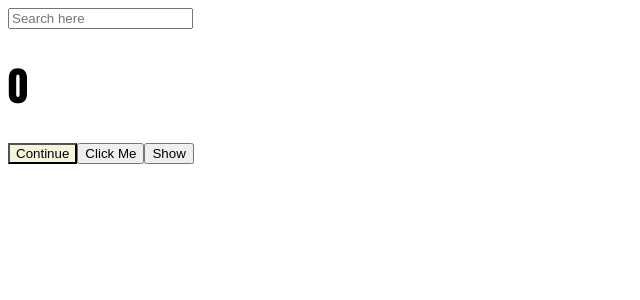
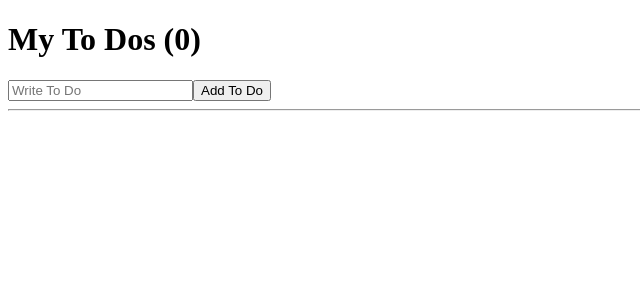
Before and after one commit to 2kmyung/moreact, a React (Create React App) app: page / in a window 1280 px wide. Shown: the top 300 px of the page, without its empty margins (0-640 px from the left). Built offline with nearby package versions, Linux system fonts and the light colour scheme.

Commit message:
To Do List

```diff
--- a/src/App.js
+++ b/src/App.js
@@ -1,58 +1,41 @@
-import Button from "./Button";
-import styles from "./App.module.css";
-import { useState, useEffect } from "react";
-
-function Hello() {
-
-  function onCreated() {
-    console.log("hi");
-    return onDestroyed;
-  }
-
-  function onDestroyed() {
-    console.log("bye");
-  }
-
-  useEffect(onCreated, [])
-
-  return <h1>Hello</h1>
-}
+import { useState } from "react";
 
 function App() {
 
-  const [counter, setCounter] = useState(0);
-  const [keyword, setKeyword] = useState("");
-  const [showing, setShowing] = useState(false);
+  const [toDo, setToDo] = useState("");
+  const [toDos, setToDos] = useState([]);
 
-  const onClick = () => setCounter((prev) => prev + 1);
-  const onChange = (event) => setKeyword(event.target.value);
+  const onChange = (event) => { setToDo(event.target.value); }
+  const onSubmit = (event) => {
+    event.preventDefault();
+    if (toDo === "") {
+      return;
+    }
 
+    setToDos((current) => [toDo, ...current]);
+    setToDo("");
 
-  console.log("I run all the time");
-  useEffect(() => {
-    console.log("awake");
-  }, []);
-  useEffect(() => {
-    if (keyword !== "") {
-      console.log("search for", keyword);
-    }
-  }, [keyword])
+    console.log(toDo);
+  };
 
   return (
-    <div className="App">
-      {showing ? <Hello /> : null}
-      <input
-        value={keyword}
-        onChange={onChange}
-        type="text"
-        placeholder="Search here"
-      />
-      <h1 className={styles.title}>{counter}</h1>
-      <Button text={"Continue"} />
-      <button onClick={onClick}>Click Me</button>
-      <button onClick={() => setShowing((prev) => !prev)}>{showing ? "Hide" : "Show"}</button>
+    <div>
+      <h1>My To Dos ({toDos.length})</h1>
+      <form onSubmit={onSubmit}>
+        <input
+          onChange={onChange}
+          value={toDo}
+          type="text"
+          placeholder="Write To Do"
+        />
+        <button>Add To Do</button>
+      </form>
+      <hr />
+      <ul>
+        {toDos.map((item, index) => <li key={index}>{item}</li>)}
+      </ul>
     </div>
-  );
-}
+  )
+};
 
 export default App;
```
Also changed, not shown: src/Learning.js (added, +58 -0 lines).
